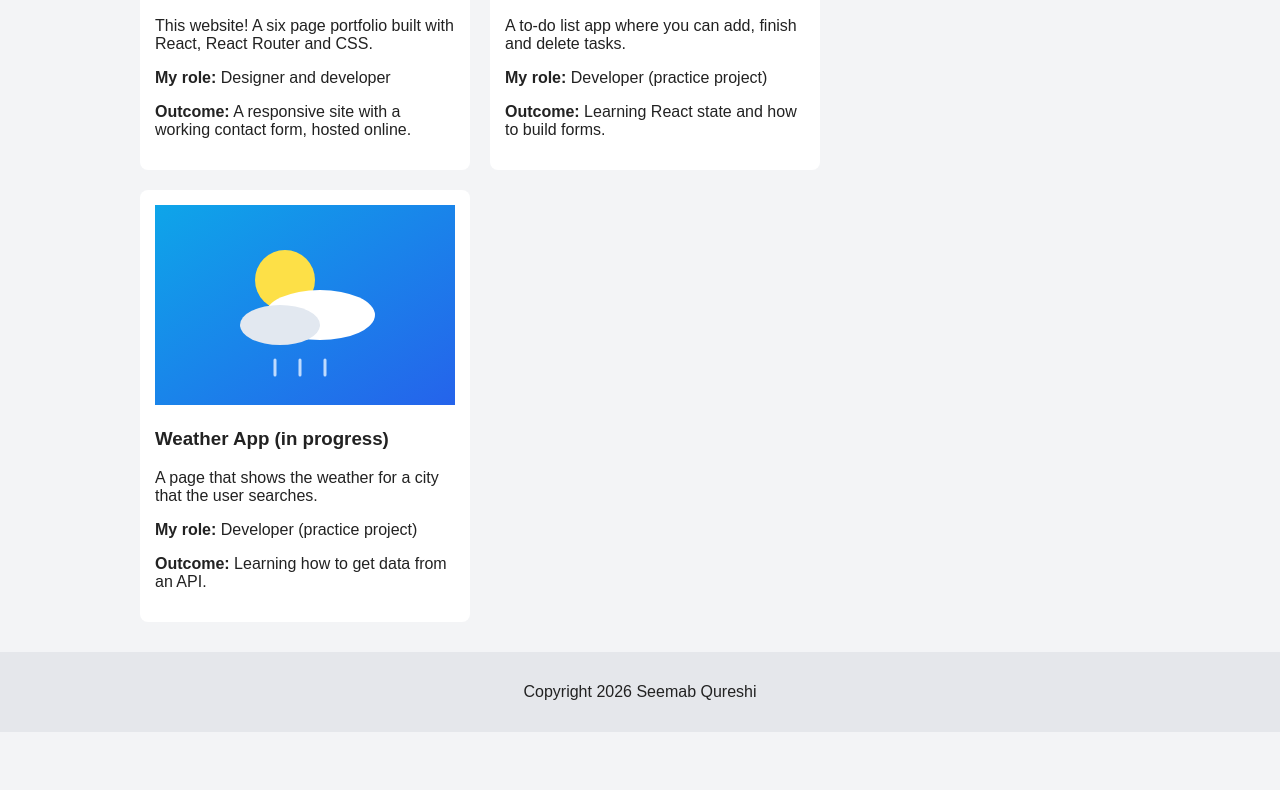
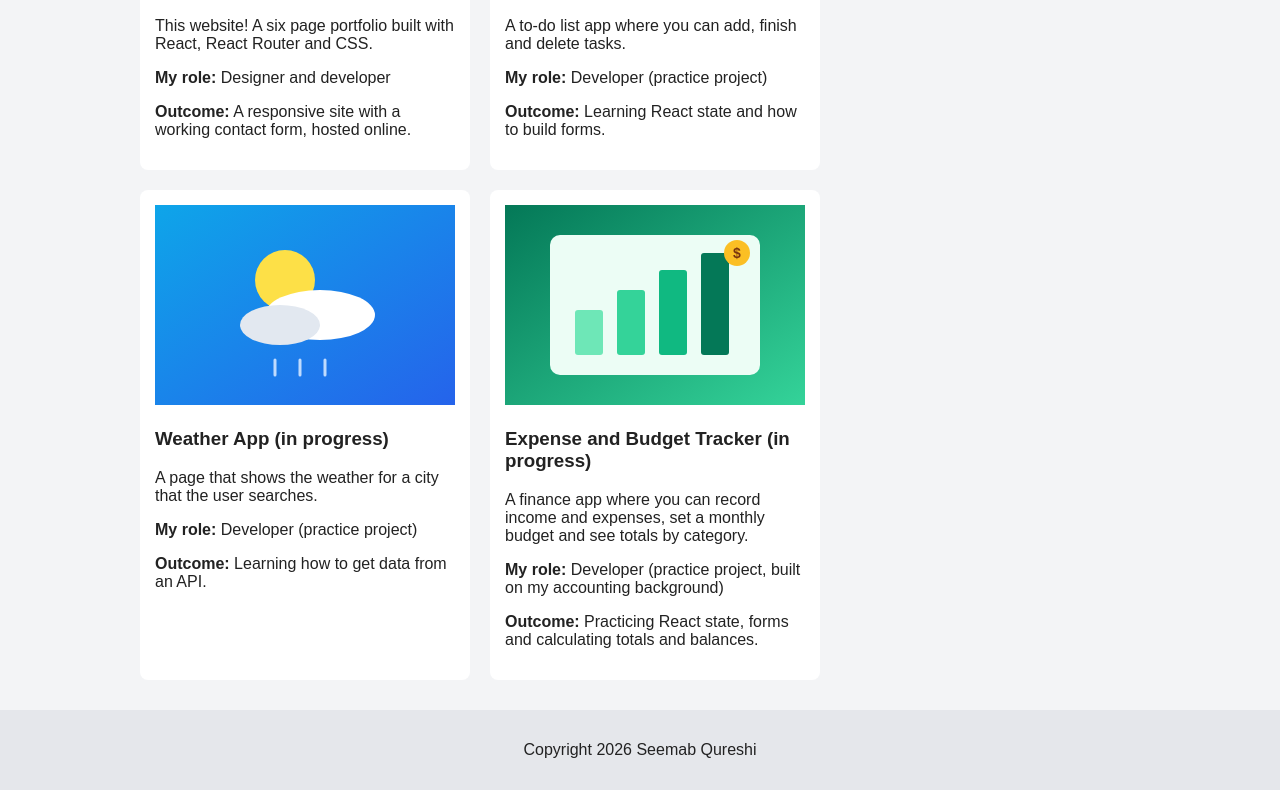
Before and after one commit to seemab01/COMP229-Portfolio, a React (Vite) app: page /projects in a window 1280 px wide. Shown: the part 436-1226 px from the top of the page. Before the commit the page ends 1168 px from the top, so only its background shows below. Built offline with nearby package versions, Linux system fonts and the light colour scheme.

Commit message:
Add finance expense and budget tracker project

```diff
--- a/src/pages/Projects.jsx
+++ b/src/pages/Projects.jsx
@@ -1,4 +1,4 @@
-// Projects page: three projects with an image, my role and the outcome
+// Projects page: four projects with an image, my role and the outcome
 function Projects() {
   return (
     <div className="page">
@@ -28,6 +28,13 @@ function Projects() {
           <p><b>My role:</b> Developer (practice project)</p>
           <p><b>Outcome:</b> Learning how to get data from an API.</p>
         </div>
+        <div className="card">
+          <img src="/images/project-4.svg" alt="Expense and budget tracker" />
+          <h3>Expense and Budget Tracker (in progress)</h3>
+          <p>A finance app where you can record income and expenses, set a monthly budget and see totals by category.</p>
+          <p><b>My role:</b> Developer (practice project, built on my accounting background)</p>
+          <p><b>Outcome:</b> Practicing React state, forms and calculating totals and balances.</p>
+        </div>
       </div>
     </div>
   )
```
Also changed, not shown: public/images/project-4.svg (added).
